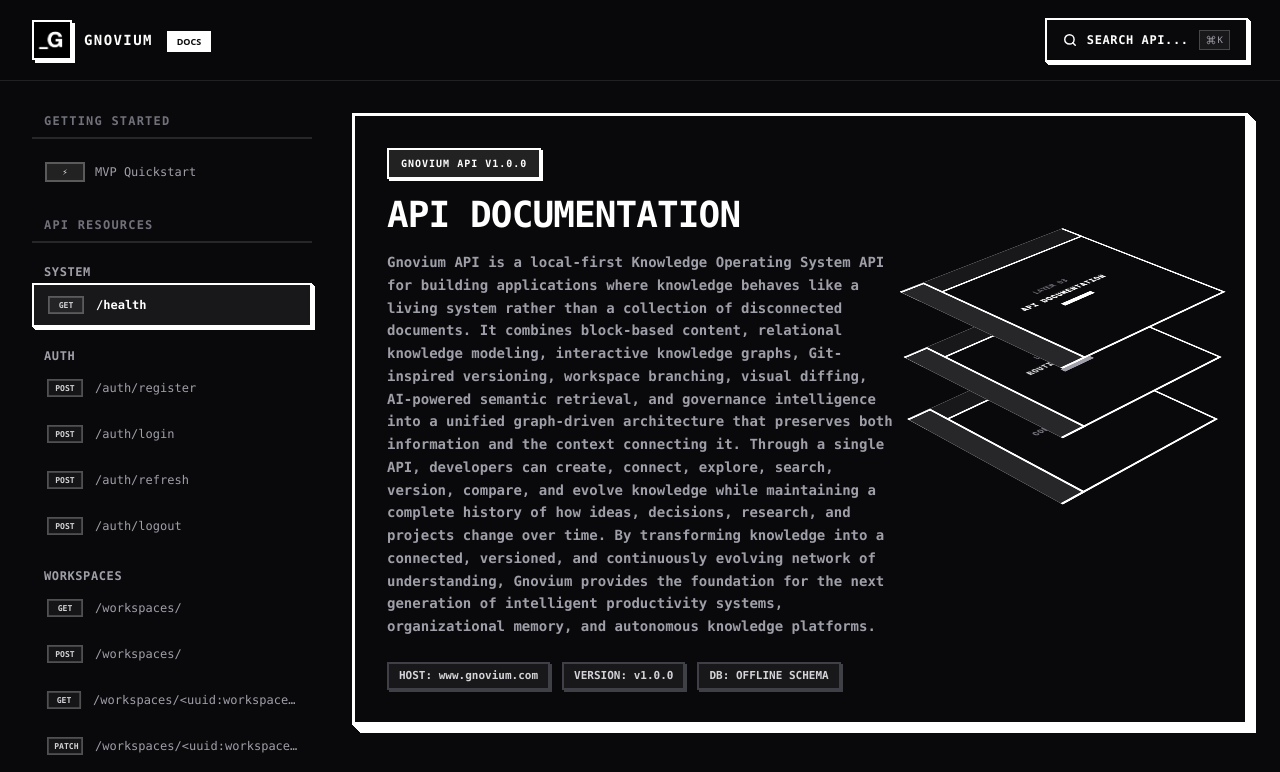
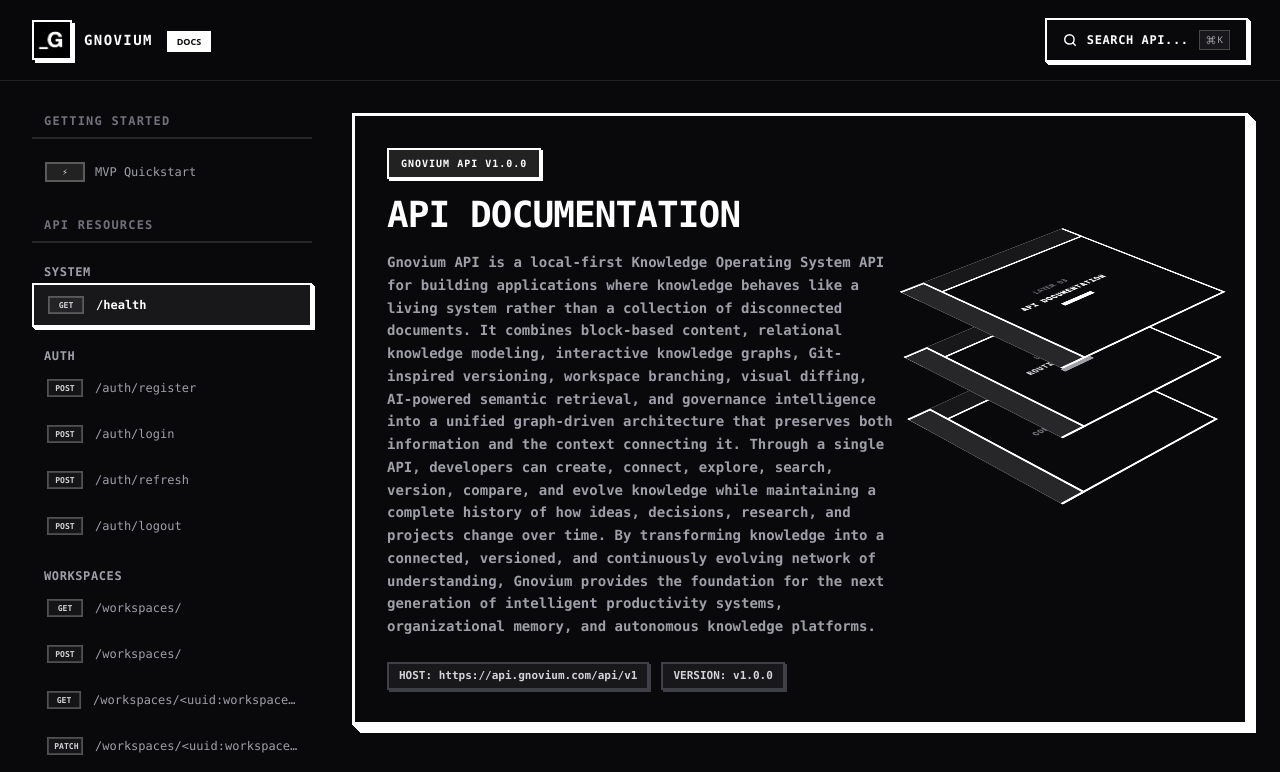
Before and after one commit to GauravKaloliya/GNOVIUM, a Next.js app in the folder gnovium-docs/: page / in a window 1280 px wide. Shown: the top 772 px of the page. Built offline with nearby package versions, Linux system fonts and the light colour scheme.

Commit message:
API layout fixed

```diff
--- a/gnovium-docs/src/app/page.tsx
+++ b/gnovium-docs/src/app/page.tsx
@@ -112,9 +112,8 @@ function DocsContent() {
               Gnovium API is a local-first Knowledge Operating System API for building applications where knowledge behaves like a living system rather than a collection of disconnected documents. It combines block-based content, relational knowledge modeling, interactive knowledge graphs, Git-inspired versioning, workspace branching, visual diffing, AI-powered semantic retrieval, and governance intelligence into a unified graph-driven architecture that preserves both information and the context connecting it. Through a single API, developers can create, connect, explore, search, version, compare, and evolve knowledge while maintaining a complete history of how ideas, decisions, research, and projects change over time. By transforming knowledge into a connected, versioned, and continuously evolving network of understanding, Gnovium provides the foundation for the next generation of intelligent productivity systems, organizational memory, and autonomous knowledge platforms.
             </p>
             <div className="flex flex-wrap gap-3 pt-2 font-mono text-[11px] font-bold">
-              <span className="px-2.5 py-1 border-2 border-zinc-700 text-zinc-300 bg-zinc-900 shadow-[2px_2px_0px_0px_#3f3f46]">HOST: www.gnovium.com</span>
+              <span className="px-2.5 py-1 border-2 border-zinc-700 text-zinc-300 bg-zinc-900 shadow-[2px_2px_0px_0px_#3f3f46]">HOST: https://api.gnovium.com/api/v1</span>
               <span className="px-2.5 py-1 border-2 border-zinc-700 text-zinc-300 bg-zinc-900 shadow-[2px_2px_0px_0px_#3f3f46]">VERSION: v1.0.0</span>
-              <span className="px-2.5 py-1 border-2 border-zinc-700 text-zinc-300 bg-zinc-900 shadow-[2px_2px_0px_0px_#3f3f46]">DB: OFFLINE SCHEMA</span>
             </div>
           </div>
 
@@ -220,6 +219,7 @@ function DocsContent() {
                   </span>{" "}
                   No migration. No lock-in. Just knowledge that grows with you.
                 </p>
+              </div>
             </div>
           </div>
 
@@ -524,7 +524,6 @@ curl -X POST https://api.gnovium.com/api/v1/graph/paths \\
         )}
       </AnimatePresence>
     </div>
-  </div>
   );
 }
 
```
Lines whose indentation alone changed are shown as unchanged.
